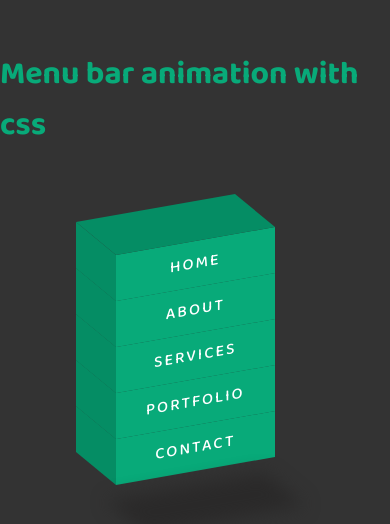
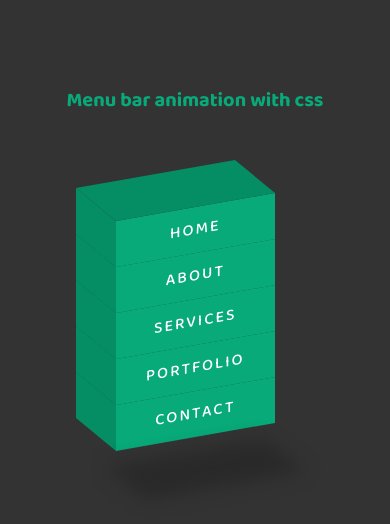
Before and after one commit to so8uj/menu-bar-3d, a plain HTML site: page index.html in a window 390 px wide. Shown: the part 162-686 px from the top of the page. Drawn offline with Linux system fonts and the light colour scheme.

Commit message:
responsive css addded

```diff
--- a/style.css
+++ b/style.css
@@ -80,3 +80,10 @@ body{
 .menu-div ul li:last-child::after{
     box-shadow: -70px 100px 15px #2b2a2a;
 }
+
+/* responsive css */
+@media screen and (max-width:560px) {
+    .header-div h1{
+        font-size: 20px;
+    }
+}
```
